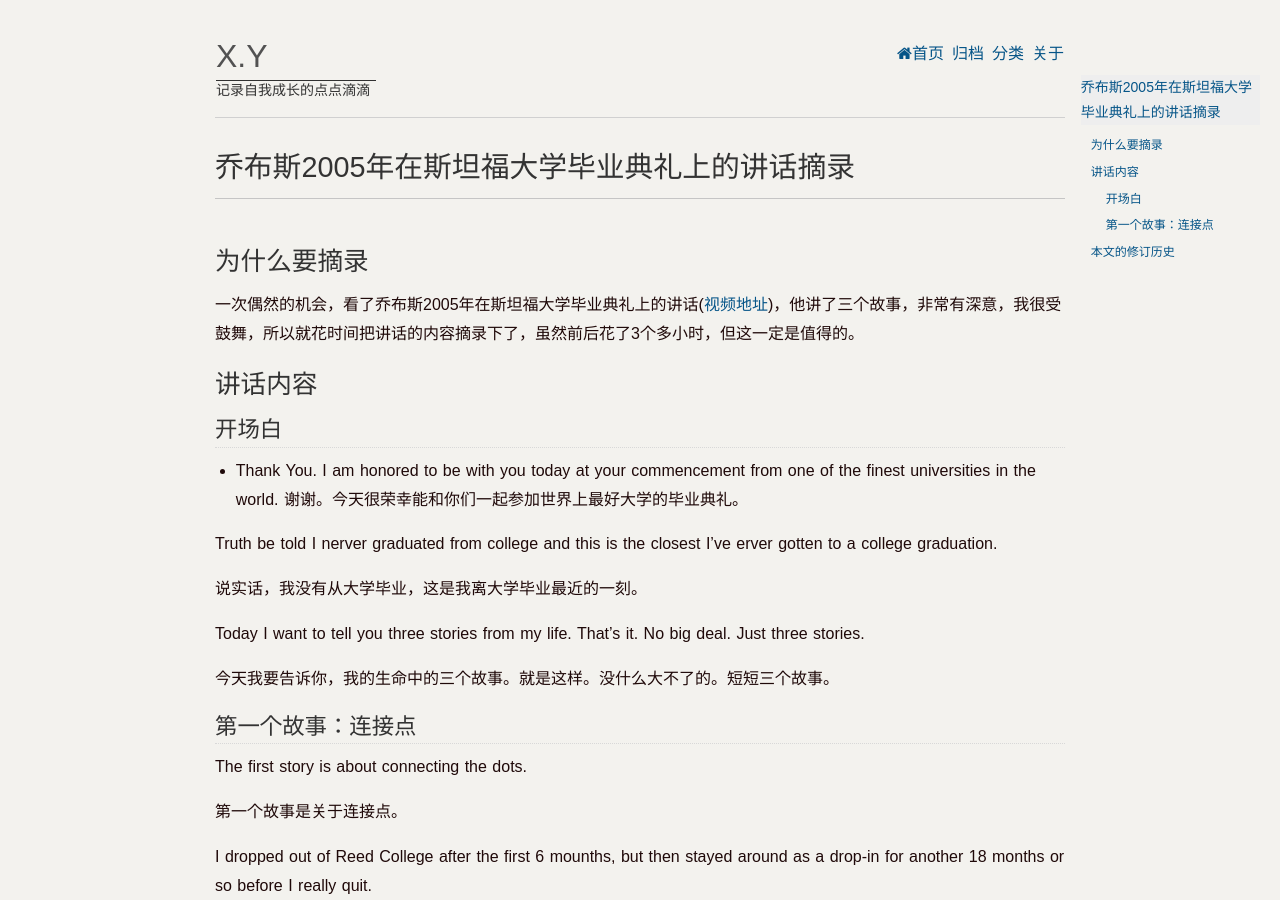
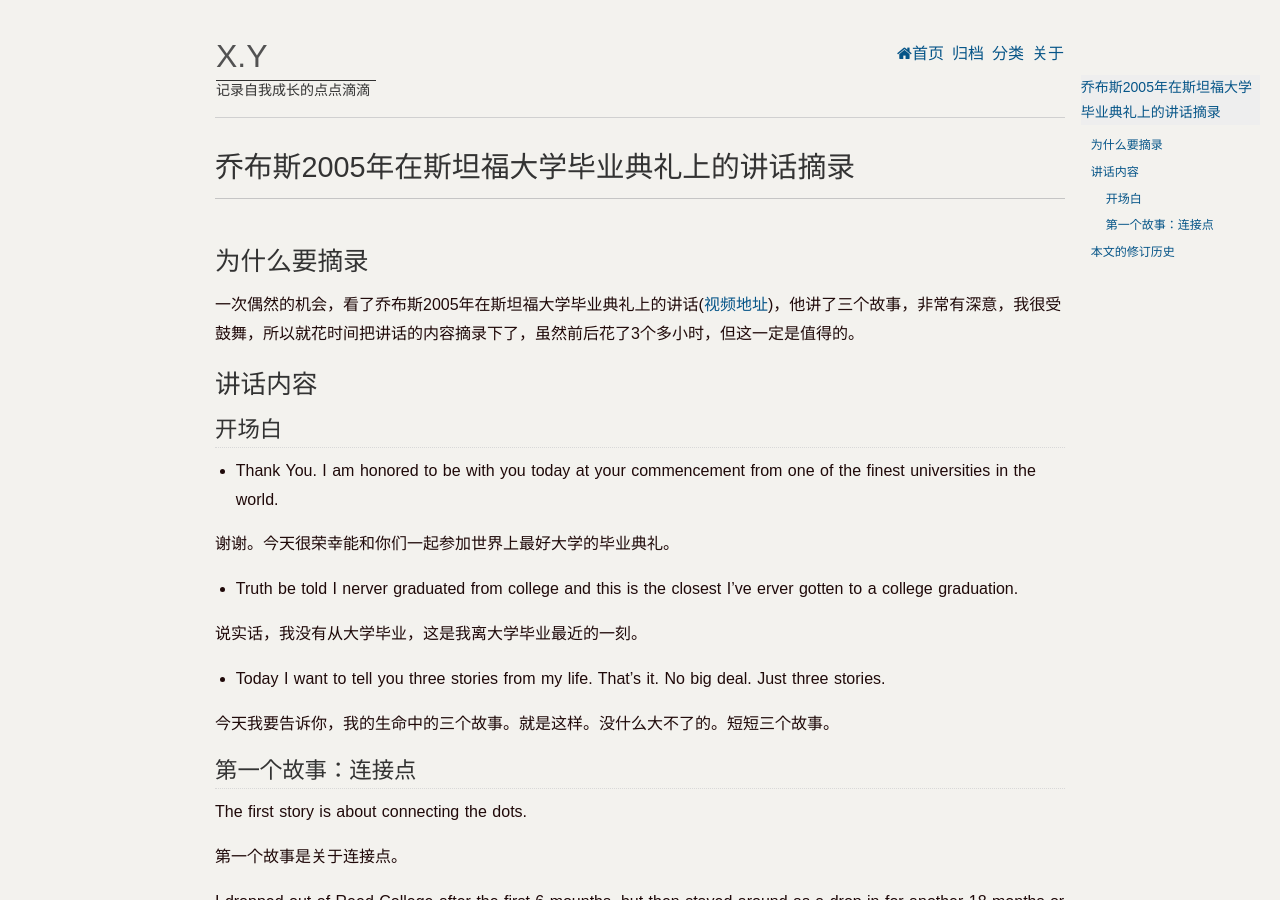
Before and after one commit to novawoo/novawoo.github.com, a Jekyll site: the page built from _posts/blog/2015-08-18-steve-jobs-lecture-in-Stanford-at-2005.md, in a window 1280 px wide and 900 px high. Built offline with Jekyll 4.4.1, drawn with Linux system fonts in a browser that asks for light colours; Markdown is read by kramdown in place of the engine named in the settings; a script that is not in the unit is left out; comment, search, counter and statistics services are not loaded.

```diff
--- a/_posts/blog/2015-08-18-steve-jobs-lecture-in-Stanford-at-2005.md
+++ b/_posts/blog/2015-08-18-steve-jobs-lecture-in-Stanford-at-2005.md
@@ -12,17 +12,19 @@ description:    从伟人哪里获得对人生的理解
 
 ### 开场白
 - Thank You. I am honored to be with you today at your commencement from one of the finest universities in the world.
+
 谢谢。今天很荣幸能和你们一起参加世界上最好大学的毕业典礼。
 
 
-Truth be told I nerver graduated from college and this is the closest I've erver gotten to a college graduation.
+- Truth be told I nerver graduated from college and this is the closest I've erver gotten to a college graduation.
 
 说实话，我没有从大学毕业，这是我离大学毕业最近的一刻。
 
 
-Today I want to tell you three stories from my life. That's it. No big deal. Just three stories.
+- Today I want to tell you three stories from my life. That's it. No big deal. Just three stories.
 
 今天我要告诉你，我的生命中的三个故事。就是这样。没什么大不了的。短短三个故事。
+
 
 ### 第一个故事：连接点
 The first story is about connecting the dots.
```
